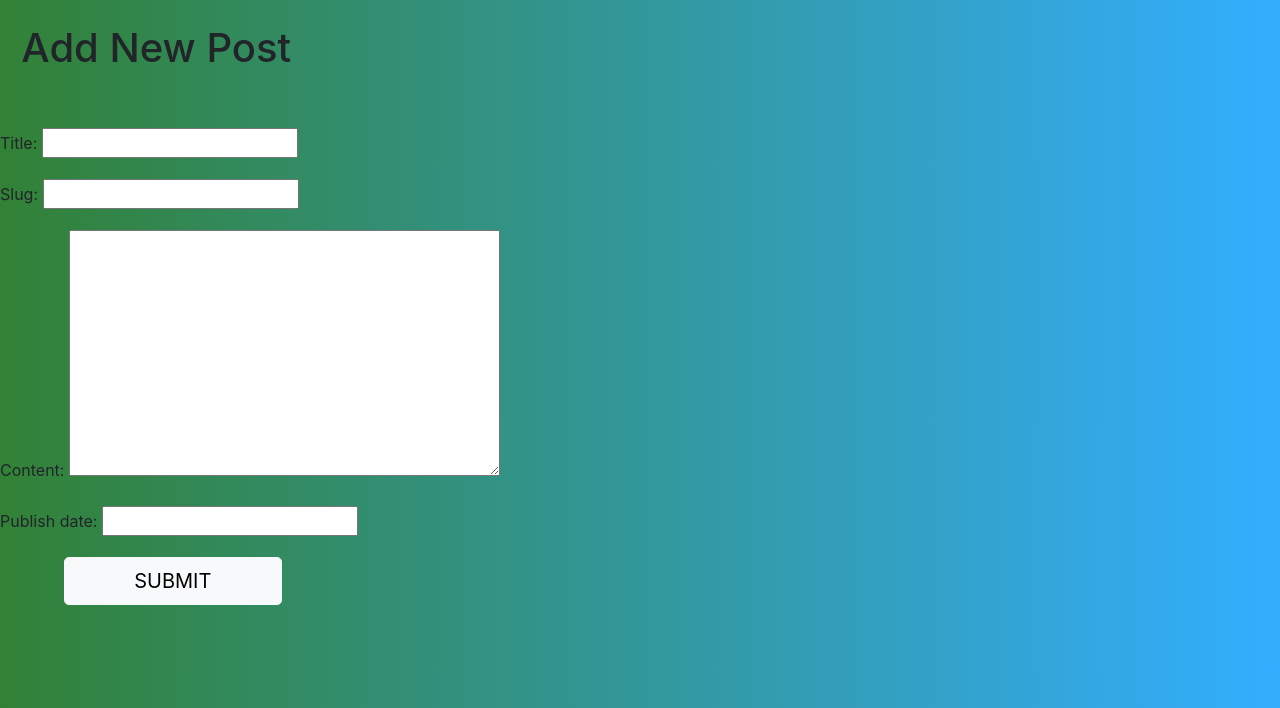
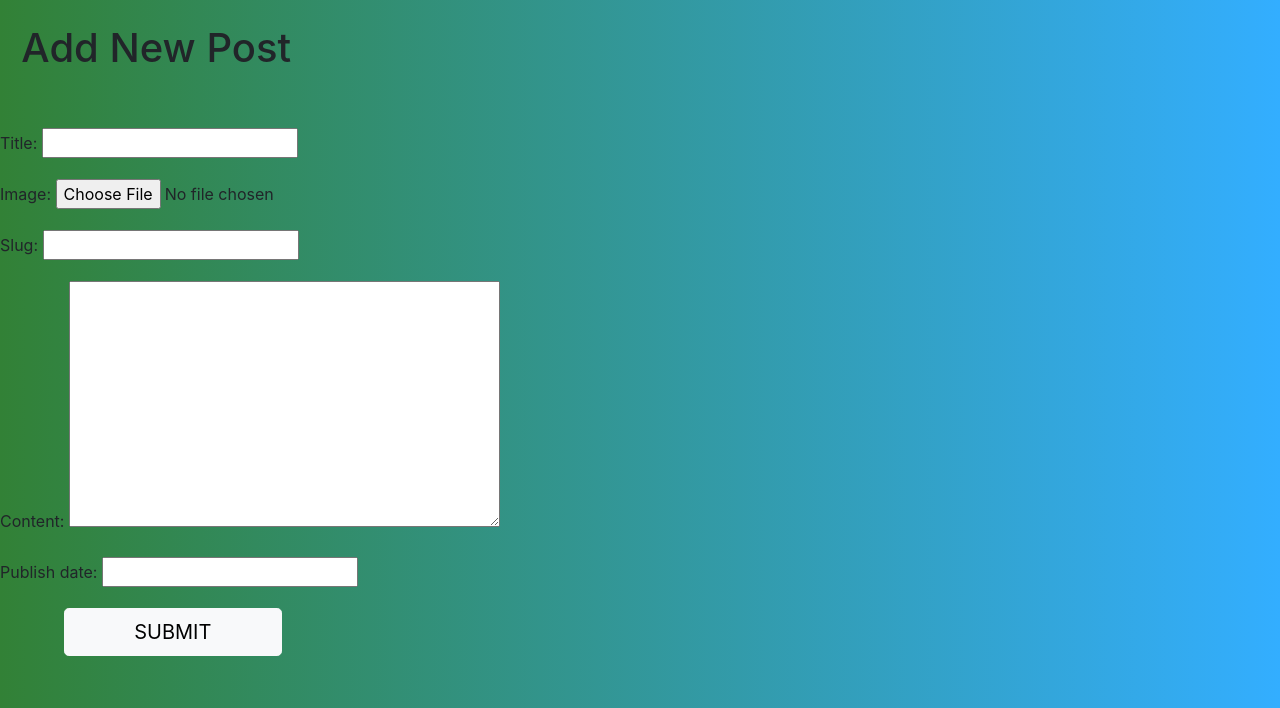
Before and after one commit to NimaFathi/BlogPostWebsite, a Django app: page /blog-new/ in a window 1280 px wide. Shown: the part 92-800 px from the top of the page. Run offline with Django 3.2, Linux system fonts and the light colour scheme; the visitor is signed in with stand-in values (Sample User, id 1); some libraries are stand-ins or nearby versions.

Commit message:
add imagefield

```diff
--- a/website/blog/forms.py
+++ b/website/blog/forms.py
@@ -10,7 +10,7 @@ class BlogPostForm(forms.Form):
 class BlogPostModelForm(forms.ModelForm):
     class Meta:
         model = BlogPost
-        fields = ['title', 'slug', 'content', 'publish_date']
+        fields = ['title', 'image','slug', 'content', 'publish_date']
 
     def clean_title(self, *args, **kwargs):
         cleaned_data = super(BlogPostModelForm, self).clean
--- a/website/blog/models.py
+++ b/website/blog/models.py
@@ -26,7 +26,7 @@ class BlogPostManager(models.Manager):
 class BlogPost(models.Model): #blogpost_set -> queryset
     # id = models.IntegerField() or pk
     user = models.ForeignKey(User, default=1, null=True,on_delete=models.SET_NULL)
-    image = models.FileField(upload_to='image/' , blank=True , null=True)
+    image = models.ImageField(upload_to='image/' , blank=True , null=True)
     title = models.CharField(max_length=50)
     slug = models.SlugField(unique= True) # hello world -> hello-world
     content = models.TextField(null=True, blank=True)
--- a/website/blog/templates/blog/form.html
+++ b/website/blog/templates/blog/form.html
@@ -8,7 +8,7 @@
 <br>
 <h1> &nbsp; Add New Post</h1>
 <br><br>
-<form method="POST" action=".">
+<form method="POST" action="." enctype="multipart/form-data" >
     {% csrf_token %}
     {{ form.as_p }}
     <button  class="btn btn-lg btn-light btn-block text-uppercase"  type="submit"  >Submit</button>
--- a/website/blog/templates/blog/list-inline.html
+++ b/website/blog/templates/blog/list-inline.html
@@ -1,6 +1,11 @@
 <div class="col-12 col-md-10 mb-3 mx-auto">
     <div class="card {% if not blogpost.publish_date  %} border border-warning {% endif %}" >
         <div class="card-body">
+            {% if blogpost.image %}
+
+                <a href="{{ blogpost.get_absolute_url }}" class="card-link"><img src="{{ blogpost.image.url }}" class="card-img-top"/></a>
+            {% endif %}
+
             <h5 class="card-title ">{{ blogpost.title }}</h5>
             <h6 class="card-subtitle mb-2 mt-3 text-muted"> post id: {{blogpost.id}}</h6>
             <P class='card-text'>
--- a/website/blog/views.py
+++ b/website/blog/views.py
@@ -37,7 +37,7 @@ def blog_post_list_view(request):
 #@login_required
 @staff_member_required
 def blog_post_create_view(request):
-    form = BlogPostModelForm(request.POST or None)
+    form = BlogPostModelForm(request.POST or None, request.FILES or None)
     if form.is_valid():
         print(form.cleaned_data)
         # obj = BlogPost.objects.create(**form.cleaned_data)
```
Also changed, not shown: static_cdn_test/media/image/Booth.png (added), website/blog/migrations/0007_auto_20190815_1503.py (added).
